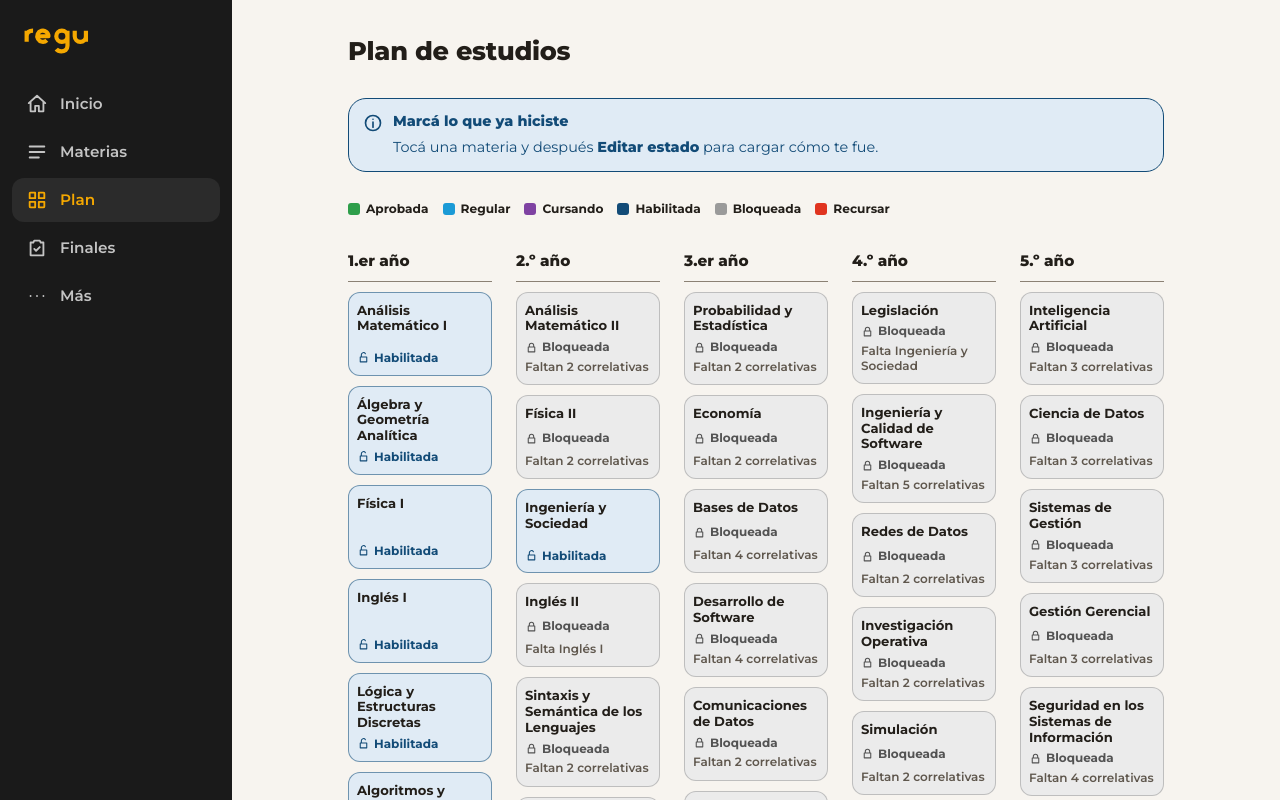
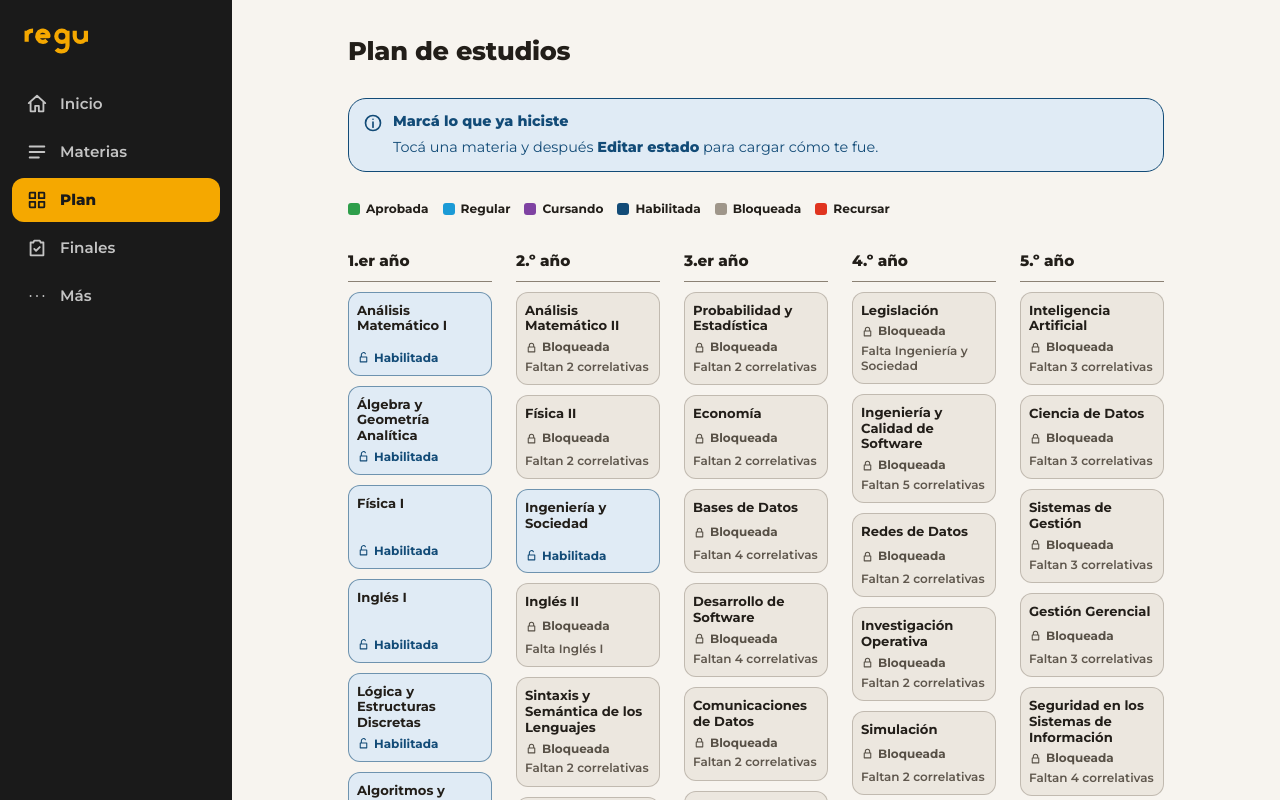
Before and after one commit to Facundo-Gauna/Regu, a Preact app: page / in a window 1280 px wide. Both pictures are taken after a click on the button "Empezar". Shown: the top 800 px of the page. Built offline with nearby package versions, Linux system fonts and the light colour scheme.

Commit message:
estilos: la pestaña activa se nota sin color y grises tibios en «bloqueada»
Co-Authored-By: Claude Sonnet 5.5 <noreply@anthropic.com>

```diff
--- a/src/app/estilos.css
+++ b/src/app/estilos.css
@@ -40,7 +40,7 @@
   --regular-fg: #0a628c;    --regular-bg: #dff1fa;    --regular-fuerte: #1b9ad6;
   --cursando-fg: #5b2a7a;   --cursando-bg: #f1e8f7;   --cursando-fuerte: #7f42a2;
   --habilitada-fg: #124b77; --habilitada-bg: #e0ebf5; --habilitada-fuerte: #124b77;
-  --bloqueada-fg: #535353;  --bloqueada-bg: #ebebeb;  --bloqueada-fuerte: #9a9a9a;
+  --bloqueada-fg: #575046;  --bloqueada-bg: #ece7df;  --bloqueada-fuerte: #9f968a;
   --recursar-fg: #a91d0d;   --recursar-bg: #fde6e2;   --recursar-fuerte: #e0341f;
 
   --radio: 18px;
@@ -69,7 +69,7 @@
   --regular-fg: #72cdf7;    --regular-bg: #10303f;    --regular-fuerte: #2aa8e4;
   --cursando-fg: #d9b8f0;   --cursando-bg: #2d1c3b;   --cursando-fuerte: #a76bd0;
   --habilitada-fg: #94c4f0; --habilitada-bg: #142a40; --habilitada-fuerte: #5a9bd6;
-  --bloqueada-fg: #b8b8b8;  --bloqueada-bg: #2a2a2a;  --bloqueada-fuerte: #6e6e6e;
+  --bloqueada-fg: #bdb4a8;  --bloqueada-bg: #2d2823;  --bloqueada-fuerte: #766d62;
   --recursar-fg: #ff8f80;   --recursar-bg: #3d1814;   --recursar-fuerte: #f0503b;
 }
 
@@ -93,7 +93,7 @@
     --regular-fg: #72cdf7;    --regular-bg: #10303f;    --regular-fuerte: #2aa8e4;
     --cursando-fg: #d9b8f0;   --cursando-bg: #2d1c3b;   --cursando-fuerte: #a76bd0;
     --habilitada-fg: #94c4f0; --habilitada-bg: #142a40; --habilitada-fuerte: #5a9bd6;
-    --bloqueada-fg: #b8b8b8;  --bloqueada-bg: #2a2a2a;  --bloqueada-fuerte: #6e6e6e;
+    --bloqueada-fg: #bdb4a8;  --bloqueada-bg: #2d2823;  --bloqueada-fuerte: #766d62;
     --recursar-fg: #ff8f80;   --recursar-bg: #3d1814;   --recursar-fuerte: #f0503b;
   }
 }
@@ -189,9 +189,9 @@ small { font-size: 0.8em; }
   font-weight: 600;
   text-decoration: none;
 }
-.nav__item--activo { color: var(--ambar); }
+.nav__item--activo { color: var(--ambar); font-weight: 800; }
 .nav__item .icono { box-sizing: content-box; max-width: none; padding: 3px 14px; border-radius: 999px; }
-.nav__item--activo .icono { background: rgb(245 168 0 / 0.18); }
+.nav__item--activo .icono { background: var(--ambar); color: var(--negro); }
 .nav__item:focus-visible { outline-color: var(--ambar); outline-offset: -3px; }
 
 @media (min-width: 900px) {
@@ -212,9 +212,10 @@ small { font-size: 0.8em; }
   }
   .nav__logo { display: flex; color: var(--ambar); padding: 4px 12px 24px; text-decoration: none; }
   .nav__item { flex-direction: row; justify-content: flex-start; gap: 12px; min-height: var(--toque); padding: 0 14px; border-radius: var(--radio-chico); font-size: 0.95rem; }
-  .nav__item--activo { background: #2b2b2b; }
+  .nav__item--activo { background: var(--ambar); color: var(--negro); }
   .nav__item .icono { padding: 0; }
-  .nav__item--activo .icono { background: none; }
+  .nav__item--activo .icono { background: none; color: inherit; }
+  .nav__item--activo:focus-visible { outline-color: #fff; }
   .contenido { padding: 32px 32px 48px; max-width: 880px; }
 }
 
@@ -724,5 +725,5 @@ input[type='number']::-webkit-inner-spin-button, input[type='number']::-webkit-o
 @media (max-width: 899px) {
   .chips { flex-wrap: nowrap; overflow-x: auto; margin: -4px -16px; padding: 4px 16px; scrollbar-width: none; scroll-padding-inline: 16px; }
 }
-::selection { background: var(--ambar); color: var(--negro); }
+::selection { background: color-mix(in srgb, var(--foco) 30%, transparent); }
 .seccion__titulo::first-letter { text-transform: uppercase; }
```
Also changed, not shown: 2 other files (tests, documents, lock files or other folders).
